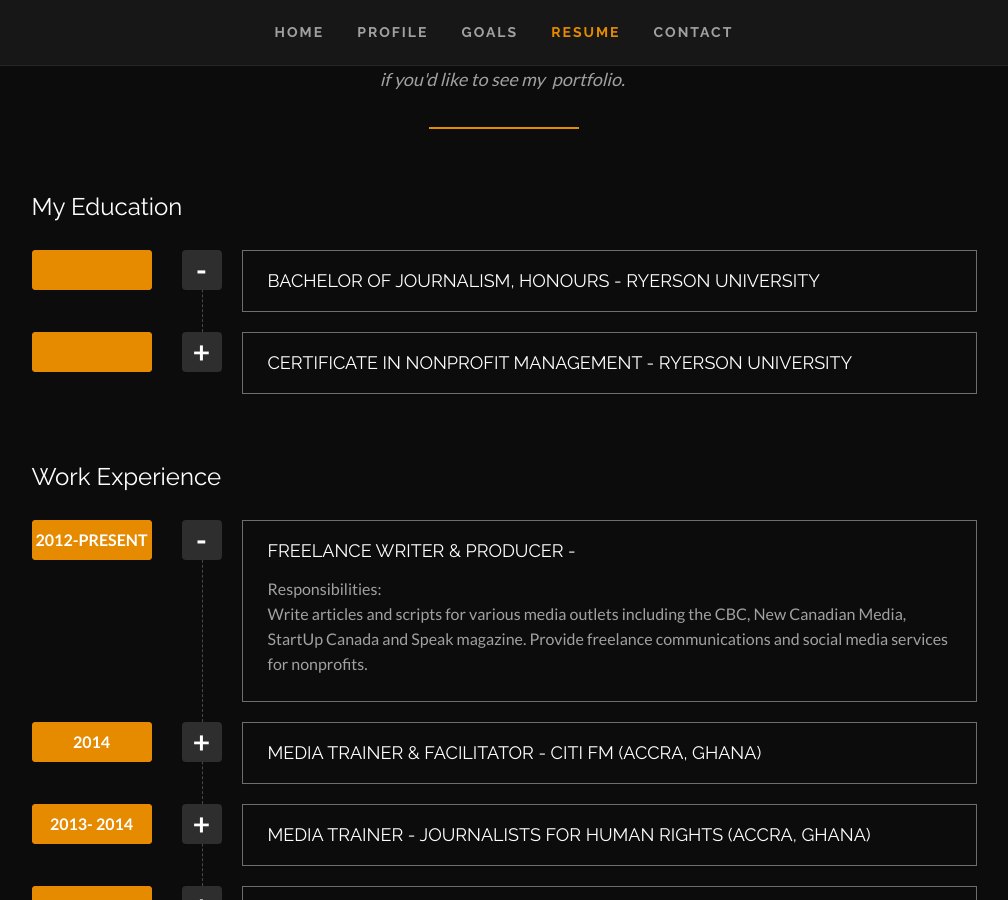
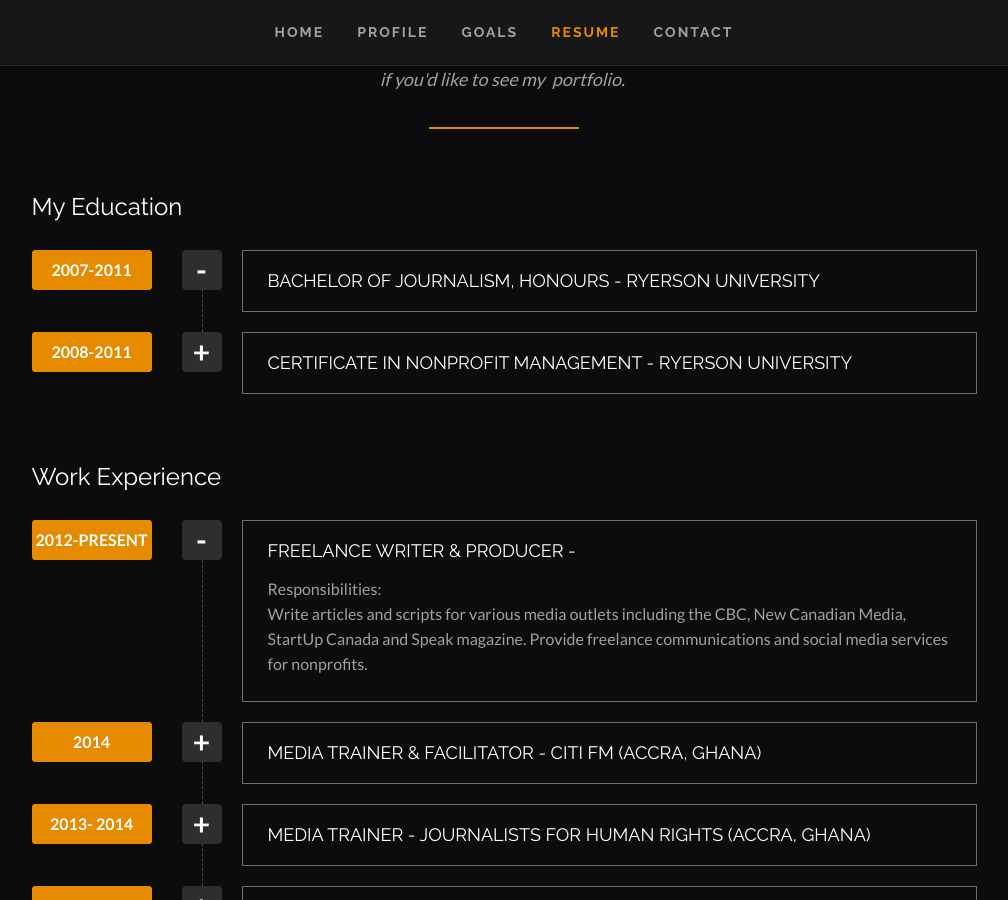
Before and after one commit to clearcareer/JackyHabib, a Jekyll site: the page built from index.html, in a window 1280 px wide and 900 px high, scrolled down 2412 px. Shown: the whole window, without its empty margins (136-1144 px from the left). Built offline with Jekyll 4.4.1, drawn with Linux system fonts in a browser that asks for light colours; some web fonts are replaced.

Commit message:
Updated '/index.html' via CloudCannon

```diff
--- a/index.html
+++ b/index.html
@@ -24,7 +24,7 @@ goals:
     description: 'Lorem ipsum dolor sit amet, consectetuer adipiscing elit, sed diam nonummy nibh euismod tincidunt ut laoreet dolore magna aliquam erat volutpat.'
 education:
   - number: 1
-    years: ''
+    years: 2007-2011
     degree: 'Bachelor of Journalism, Honours'
     institution: Ryerson University
     description: |-
@@ -35,7 +35,7 @@ education:
       • International Journalism
       • Ethics and Law
   - number: 2
-    years: ''
+    years: 2008-2011
     degree: Certificate in Nonprofit Management
     institution: Ryerson University
     description: |-
```
